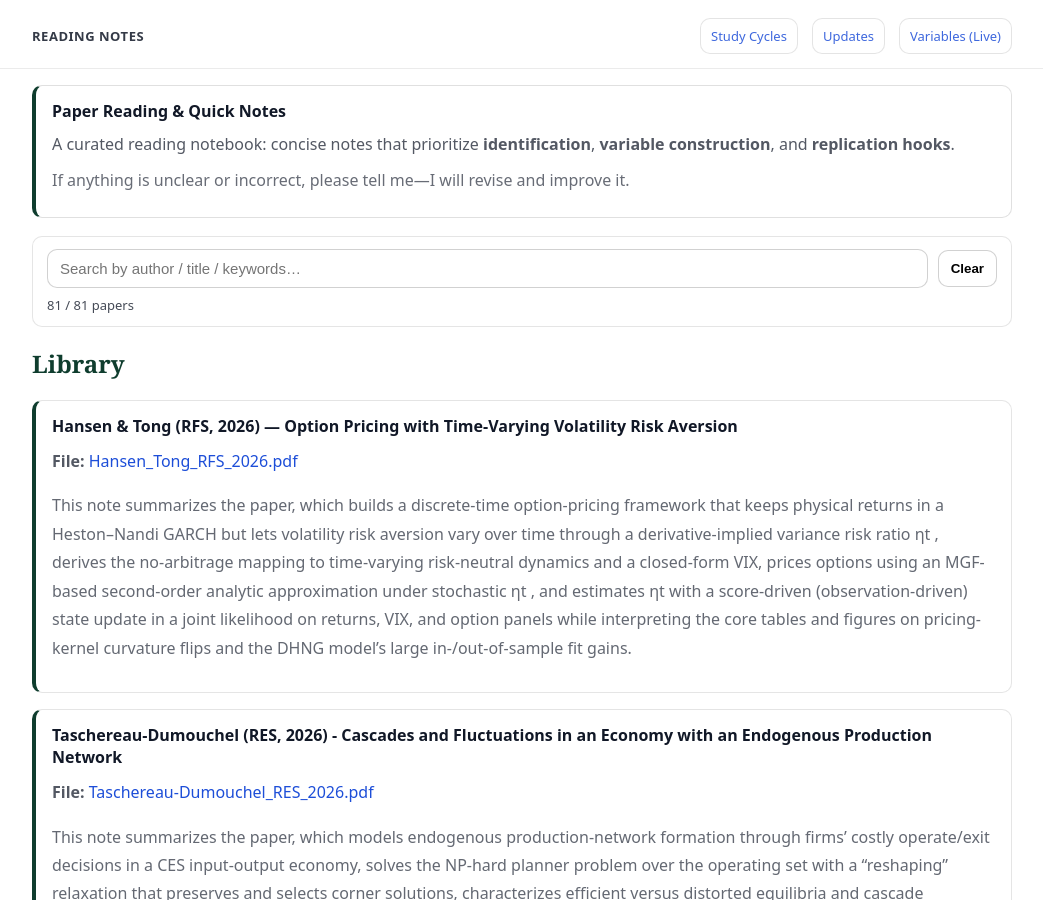
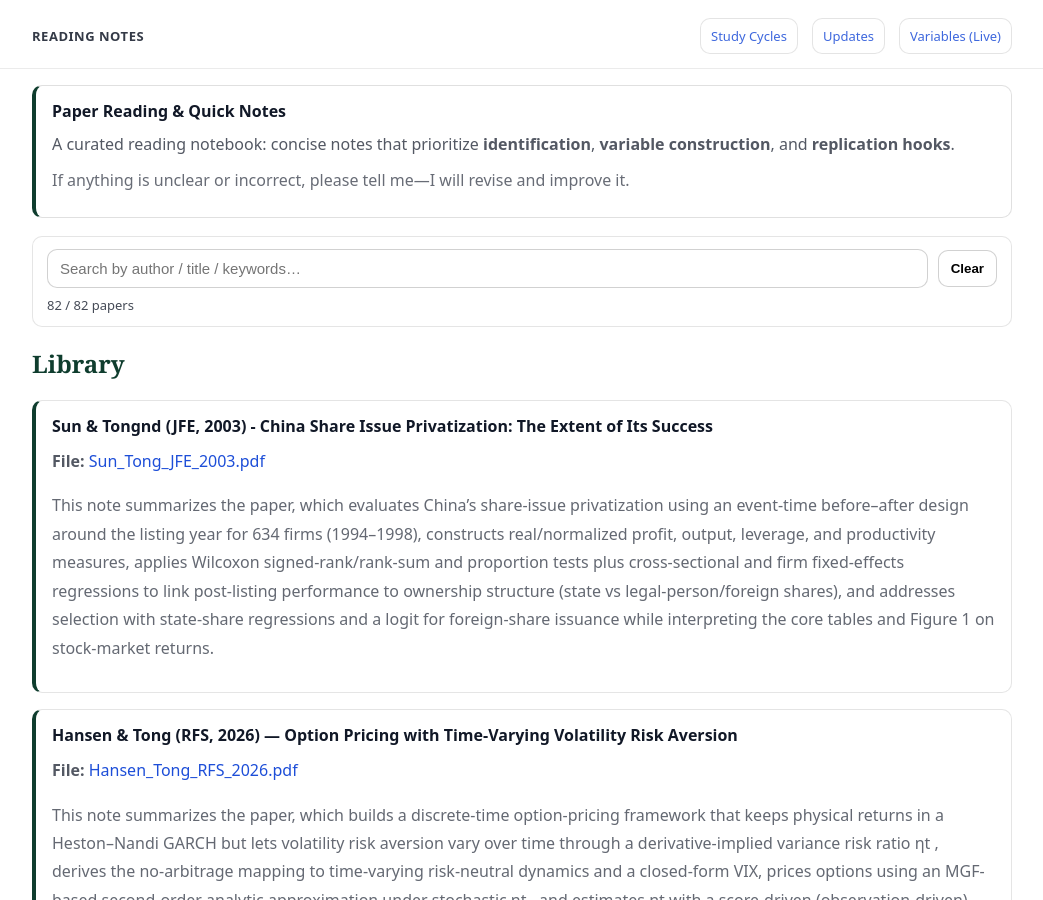
Before and after one commit to yaxinzn/study-archive, a Jekyll site: the page built from reading/index.md, in a window 1280 px wide and 900 px high. Shown: the whole window, without its empty margins (118-1161 px from the left). Built offline with Jekyll 4.4.1, drawn with Linux system fonts in a browser that asks for light colours.

Commit message:
Reading: add/update Sun_Tong_JFE_2003.pdf

```diff
--- a/_data/reading.yml
+++ b/_data/reading.yml
@@ -1,3 +1,7 @@
+- title: "Sun & Tongnd (JFE, 2003) - China Share Issue Privatization: The Extent of Its Success"
+  file: "Sun_Tong_JFE_2003.pdf"
+  desc: "This note summarizes the paper, which evaluates China’s share-issue privatization using an event-time before–after design around the listing year for 634 firms (1994–1998), constructs real/normalized profit, output, leverage, and productivity measures, applies Wilcoxon signed-rank/rank-sum and proportion tests plus cross-sectional and firm fixed-effects regressions to link post-listing performance to ownership structure (state vs legal-person/foreign shares), and addresses selection with state-share regressions and a logit for foreign-share issuance while interpreting the core tables and Figure 1 on stock-market returns."
+
 - title: "Hansen & Tong (RFS, 2026) — Option Pricing with Time-Varying Volatility Risk Aversion"
   file: "Hansen_Tong_RFS_2026.pdf"
   desc: "
```
Also changed, not shown: 1 other file.
